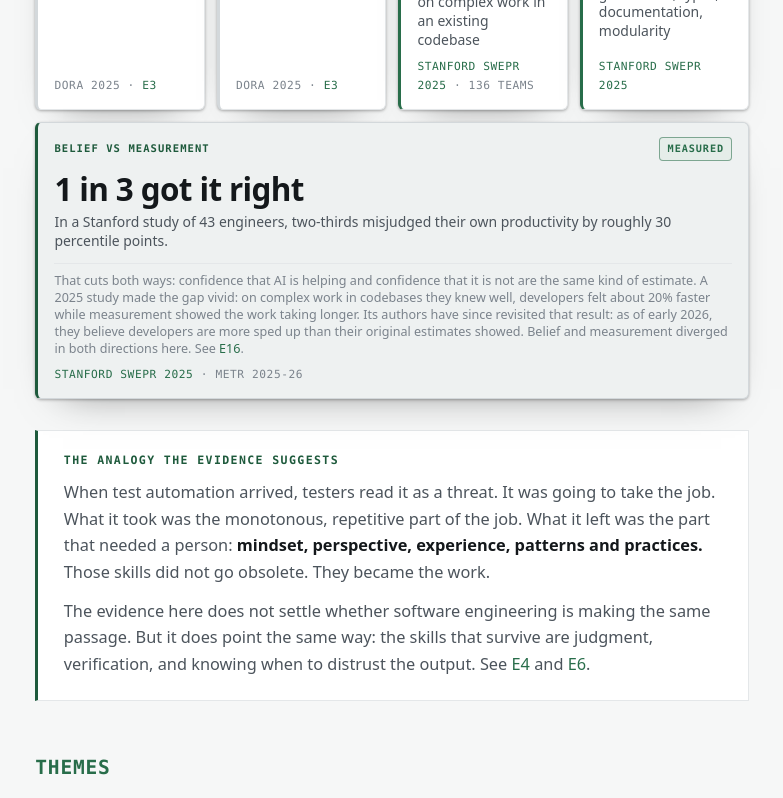
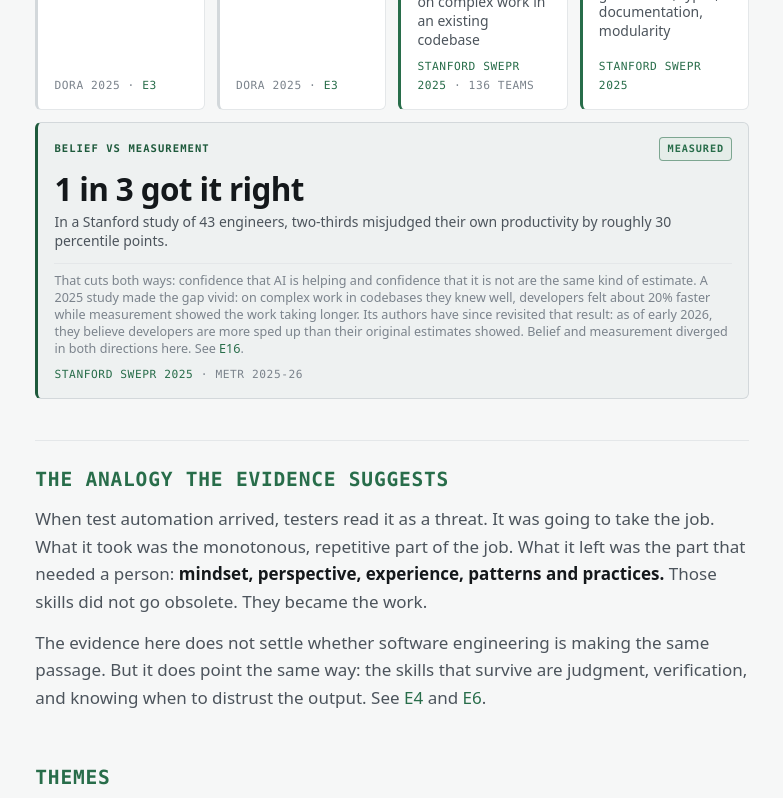
Before and after one commit to niftymonkey/niftymonkey.dev, a Next.js app: page /notebook/adopting-ai-evidence in a window 1280 px wide. Shown: the part 1700-2498 px from the top of the page, without its empty margins (60-843 px from the left). Built offline with nearby package versions, Linux system fonts and the light colour scheme.

Commit message:
feat: flatten light-mode shadows to borders and give the analogy aside the recap treatment

```diff
--- a/app/styles/colors.css
+++ b/app/styles/colors.css
@@ -36,6 +36,7 @@
 
   /* ---- selection ---- */
   --selection-bg:   oklch(0.77 0.09 158 / .22);
+  --shadow-card: 0 1px 3px rgba(0,0,0,.30), 0 18px 40px -28px rgba(0,0,0,.55);
 }
 
 /* Light peer — applied when the OS prefers light and no explicit
@@ -60,6 +61,7 @@
     --status-contested: oklch(0.52 0.13 32);
     --status-contested-bg: oklch(0.52 0.13 32 / .12);
     --selection-bg:  oklch(0.48 0.09 158 / .16);
+    --shadow-card: none;
   }
 }
 
@@ -82,6 +84,7 @@
   --status-contested: oklch(0.52 0.13 32);
   --status-contested-bg: oklch(0.52 0.13 32 / .12);
   --selection-bg:  oklch(0.48 0.09 158 / .16);
+  --shadow-card: none;
 }
 
 [data-theme="dark"] {
@@ -103,4 +106,5 @@
   --status-contested: oklch(0.72 0.13 32);
   --status-contested-bg: oklch(0.72 0.13 32 / .15);
   --selection-bg:  oklch(0.77 0.09 158 / .22);
+  --shadow-card: 0 1px 3px rgba(0,0,0,.30), 0 18px 40px -28px rgba(0,0,0,.55);
 }
--- a/app/styles/entry.css
+++ b/app/styles/entry.css
@@ -225,16 +225,17 @@
       font-size: .74rem; color: var(--ink-faint); line-height: 1.35;
       margin-top: .7rem; padding-top: .55rem; border-top: 1px solid var(--line);
     }
+    /* Editorial aside, not evidence: it wears the recap's unboxed treatment
+       (hairline rule + accent label) so boxes stay reserved for data. */
     .precedent {
-      margin: 1.8rem 0 0; padding: 1.35rem 1.5rem; background: var(--surface);
-      border: 1px solid var(--line); border-left: 3px solid var(--accent-soft);
-      border-radius: 0;
+      margin: 2.4rem 0 0; padding: 1.6rem 0 0;
+      border-top: 1px solid var(--line); scroll-margin-top: 3.5rem;
     }
     .precedent h3 {
-      font-family: var(--mono); font-size: .68rem; letter-spacing: .12em; text-transform: uppercase;
-      color: var(--accent-soft); font-weight: 600; margin: 0 0 .7rem;
+      font-family: var(--mono); font-size: 1.15rem; letter-spacing: .04em; text-transform: uppercase;
+      color: var(--accent); font-weight: 600; margin: 0 0 .8rem;
     }
-    .precedent p { margin: 0 0 .75rem; font-size: .96rem; line-height: 1.62; color: var(--ink-soft); }
+    .precedent p { margin: 0 0 .8rem; font-size: 1rem; line-height: 1.62; color: var(--ink-soft); }
     .precedent p:last-child { margin-bottom: 0; }
     .precedent b { font-weight: 600; color: var(--ink); }
 
--- a/app/styles/spacing.css
+++ b/app/styles/spacing.css
@@ -32,6 +32,8 @@
   --width-list:  52rem;  /* index / collection column */
   --sidebar-width: 13.5rem;
 
-  /* ---- elevation (used sparingly; dark UI leans on borders) ---- */
-  --shadow-card: 0 1px 3px rgba(0,0,0,.30), 0 18px 40px -28px rgba(0,0,0,.55);
 }
+
+/* Elevation lives in colors.css with the rest of the theme tokens: a shadow is
+   a themed color, and defining it here once put it after the theme blocks in
+   the cascade, silently overriding their values on the explicit-theme path. */
--- a/content/notebook/adopting-ai-evidence/entry.mdx
+++ b/content/notebook/adopting-ai-evidence/entry.mdx
@@ -108,7 +108,7 @@ import {
           src={<><a href="https://www.youtube.com/watch?v=JvosMkuNxF8">Stanford SWEPR 2025</a> · METR 2025-26</>}
         />
       </div>
-      <section className="precedent">
+      <section className="precedent" id="precedent">
         <h3>The analogy the evidence suggests</h3>
         <p>When test automation arrived, testers read it as a threat. It was going to take the job. What it took was the monotonous, repetitive part of the job. What it left was the part that needed a person: <b>mindset, perspective, experience, patterns and practices.</b> Those skills did not go obsolete. They became the work.</p>
         <p>The evidence here does not settle whether software engineering is making the same passage. But it does point the same way: the skills that survive are judgment, verification, and knowing when to distrust the output. See <a href="#e4">E4</a> and <a href="#e6">E6</a>.</p>
--- a/content/notebook/adopting-ai-evidence/sections.ts
+++ b/content/notebook/adopting-ai-evidence/sections.ts
@@ -9,6 +9,7 @@ export const sections: readonly EntrySection[] = [
   { id: 'overview', label: 'Overview' },
   { id: 'provenance', label: 'Provenance' },
   { id: 'glance', label: 'At a glance' },
+  { id: 'precedent', label: 'The analogy' },
   { id: 'amplifier', label: 'Amplifier', group: 'Themes' },
   { id: 'roles', label: 'Roles', group: 'Themes' },
   { id: 'verifying', label: 'Verifying', group: 'Themes' },
```
